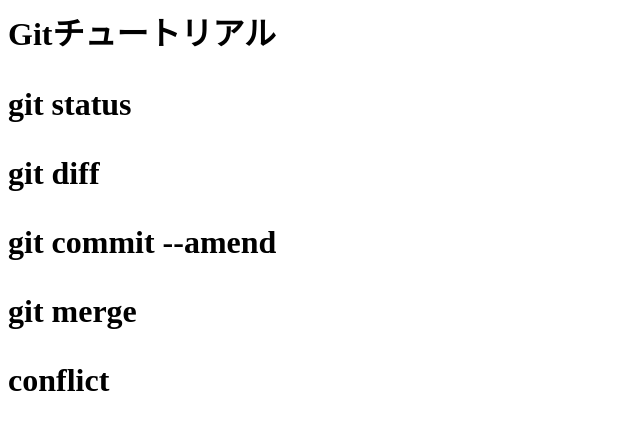
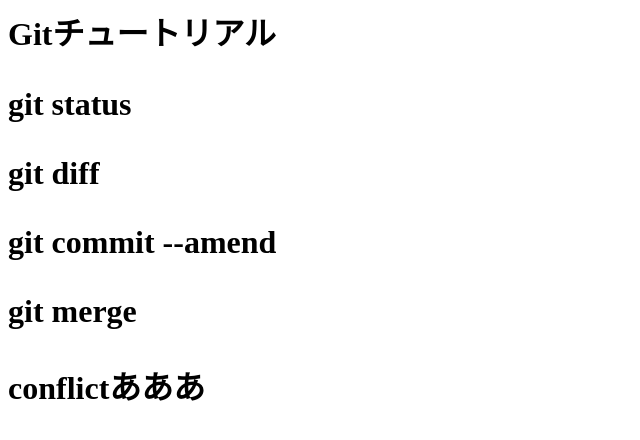
Before and after one commit to KyoutaTotoki/git_tutorial, a plain HTML site: page index.html in a window 1280 px wide. Shown: the whole page, without its empty margins (0-640 px from the left). Drawn offline with Linux system fonts and the light colour scheme.

Commit message:
コンフリクトの再現とマージ

```diff
--- a/index.html
+++ b/index.html
@@ -3,4 +3,4 @@
 <p>git diff</p>
 <p>git commit --amend</p>
 <p>git merge</p>
-<p>conflict</p>
+<p>conflictあああ</p>
```
